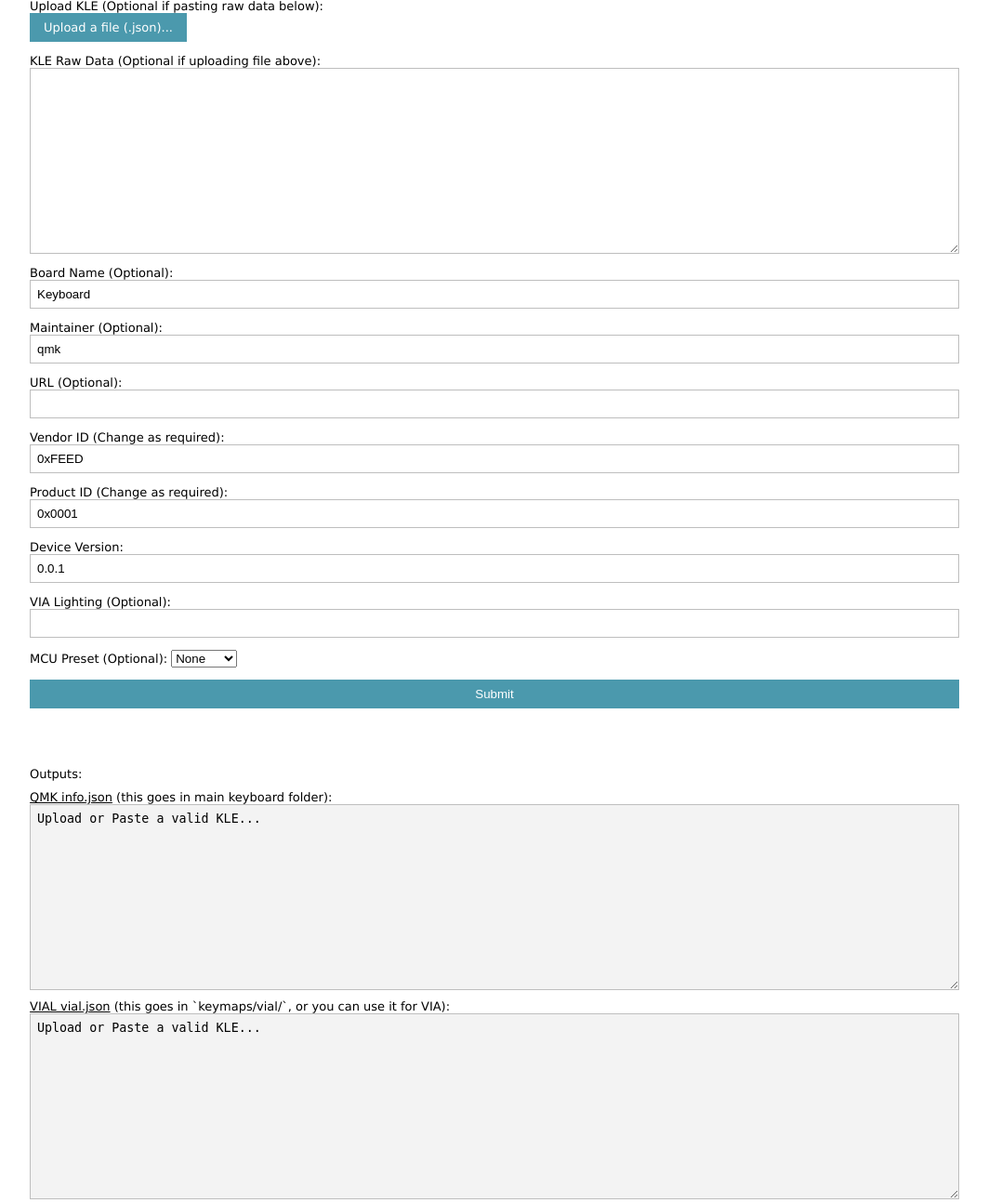
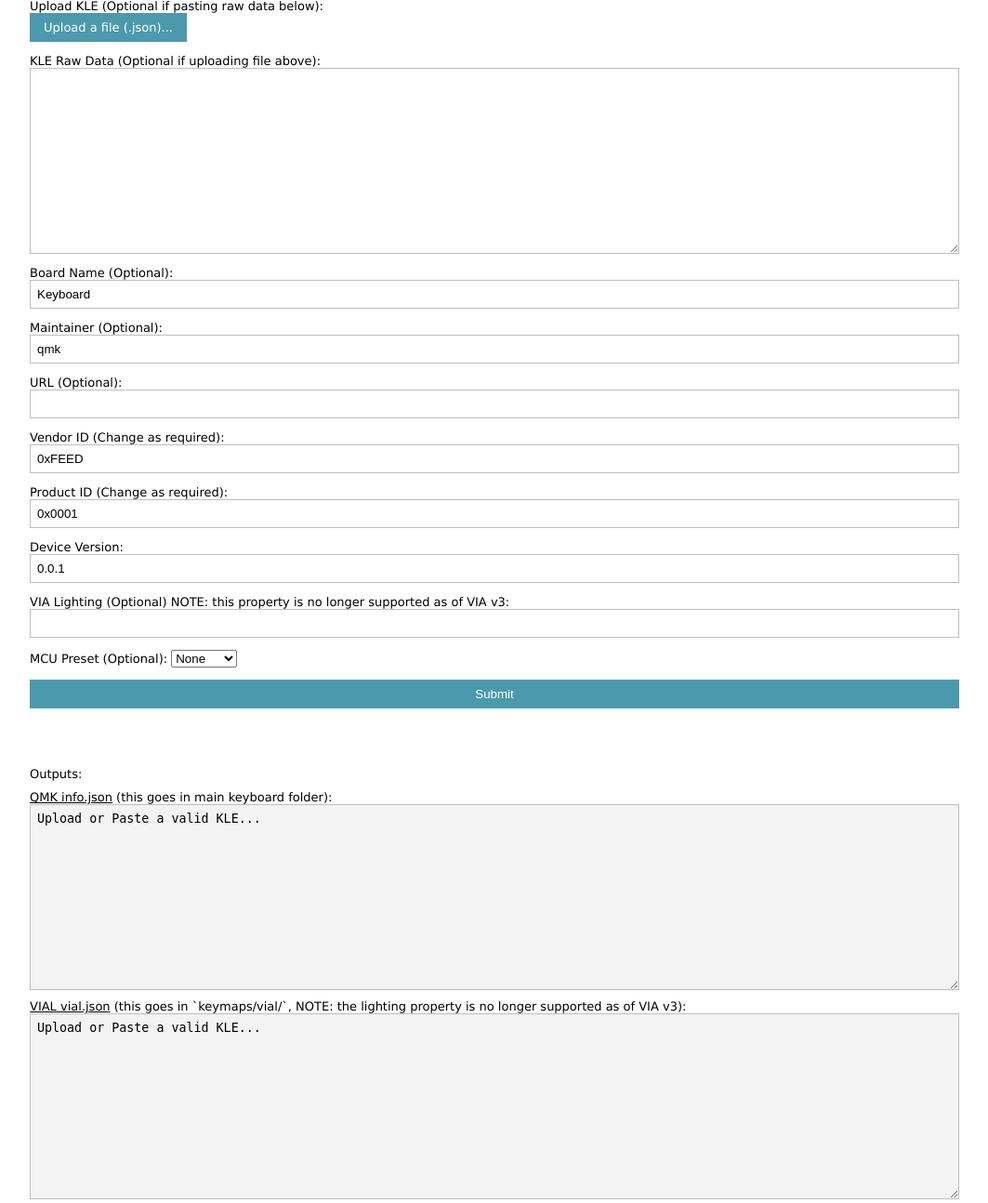
Before and after one commit to zykrah/firmware-scripts, a Flask app: page / in a window 1280 px wide. Shown: the part 129-1423 px from the top of the page at 93% size, without its empty margins (112-1175 px from the left). Run offline with Flask 2, Linux system fonts and the light colour scheme; parts of the project's set-up code (start-up, migrations or seed data) failed here and were passed over.

Commit message:
Updated layout name to LAYOUT, added warnings for VIA v3 changes

```diff
--- a/converters.py
+++ b/converters.py
@@ -211,7 +211,7 @@ def kbd_to_qmk_info(kbd: Keyboard, name=None, maintainer=None, url=None, vid=Non
         'maintainer': maintainer,
         #'usb': usb,
         'layouts': {
-            'LAYOUT_all': {
+            'LAYOUT': {
                 'layout': qmk_layout_all
             }
         }
@@ -450,7 +450,7 @@ def kbd_to_layout_macro(kbd: Keyboard) -> str:
     # This following code is based off qmk's generation.
     layouts_h_lines = []
 
-    layout_name = "LAYOUT_all"
+    layout_name = "LAYOUT"
     col_num = cols
     row_num = rows
 
@@ -499,7 +499,7 @@ def kbd_to_keymap(kbd: Keyboard, layers:int=4, lbl_ndx:int=1) -> str:
     # This following code is based off qmk's generation.
     keymap_lines = []
 
-    layout_name = "LAYOUT_all"
+    layout_name = "LAYOUT"
 
     keymap_keys = [[] for i in range(layers)]
 
--- a/templates/index.html
+++ b/templates/index.html
@@ -34,7 +34,7 @@
             <p>Vendor ID (Change as required): <input type = "text" name = "vendor-id" value="{{ request.form['vendor-id'] or '0xFEED'}}"/></p>
             <p>Product ID (Change as required): <input type = "text" name = "product-id" value="{{ request.form['product-id'] or '0x0001'}}"/></p>
             <p>Device Version: <input type = "text" name = "device-ver" value="{{ request.form['device-ver'] or '0.0.1'}}"/></p>
-            <p>VIA Lighting (Optional): <input type = "text" name = "lighting" value="{{ request.form['lighting'] }}"/></p>
+            <p>VIA Lighting (Optional) NOTE: this property is no longer supported as of VIA v3: <input type = "text" name = "lighting" value="{{ request.form['lighting'] }}"/></p>
             <p>MCU Preset (Optional): <select name="mcu-preset" method="GET">
                 {% for preset in mcu_presets %}
                     <option value="{{preset}}" {% if mcu_choice == preset %} selected {% endif %} >{{preset}}</option>"
@@ -48,7 +48,7 @@
         <li style="width: 100%;">Outputs:</li>
         <form action="/" method = "GET">
             <div><u>QMK info.json</u> (this goes in main keyboard folder): <textarea class = "qmk_info_json_output" style="background-color: #f3f3f3;" readonly>{{qmk_info_json or "Upload or Paste a valid KLE..."}}</textarea></div>
-            <div><u>VIAL vial.json</u> (this goes in `keymaps/vial/`, or you can use it for VIA): <textarea class = "vial_json_output" style="background-color: #f3f3f3;" readonly>{{vial_json or "Upload or Paste a valid KLE..."}}</textarea></div>
+            <div><u>VIAL vial.json</u> (this goes in `keymaps/vial/`, NOTE: the lighting property is no longer supported as of VIA v3): <textarea class = "vial_json_output" style="background-color: #f3f3f3;" readonly>{{vial_json or "Upload or Paste a valid KLE..."}}</textarea></div>
             <div><u>VIAL config.h</u> (this goes in `keymaps/vial/`): <textarea class = "vial_config_h_output" style="background-color: #f3f3f3;" readonly>{{vial_config_h or "Upload or Paste a valid KLE..."}}</textarea></div>
             <div><u>Main keyboard config.h</u> (this goes in main keyboard folder, <b>set the pins manually</b>, then you can add more to this file): <textarea class = "main_config_h_output" style="background-color: #f3f3f3;" readonly>{{main_config_h or "Upload or Paste a valid KLE..."}}</textarea></div>
             <div><u>keymap.c file</u> (this goes in all your folders inside `keymaps/`): <textarea class = "keymap_output" style="background-color: #f3f3f3;" readonly>{{keymap or "Upload or Paste a valid KLE..."}}</textarea></div>
```
